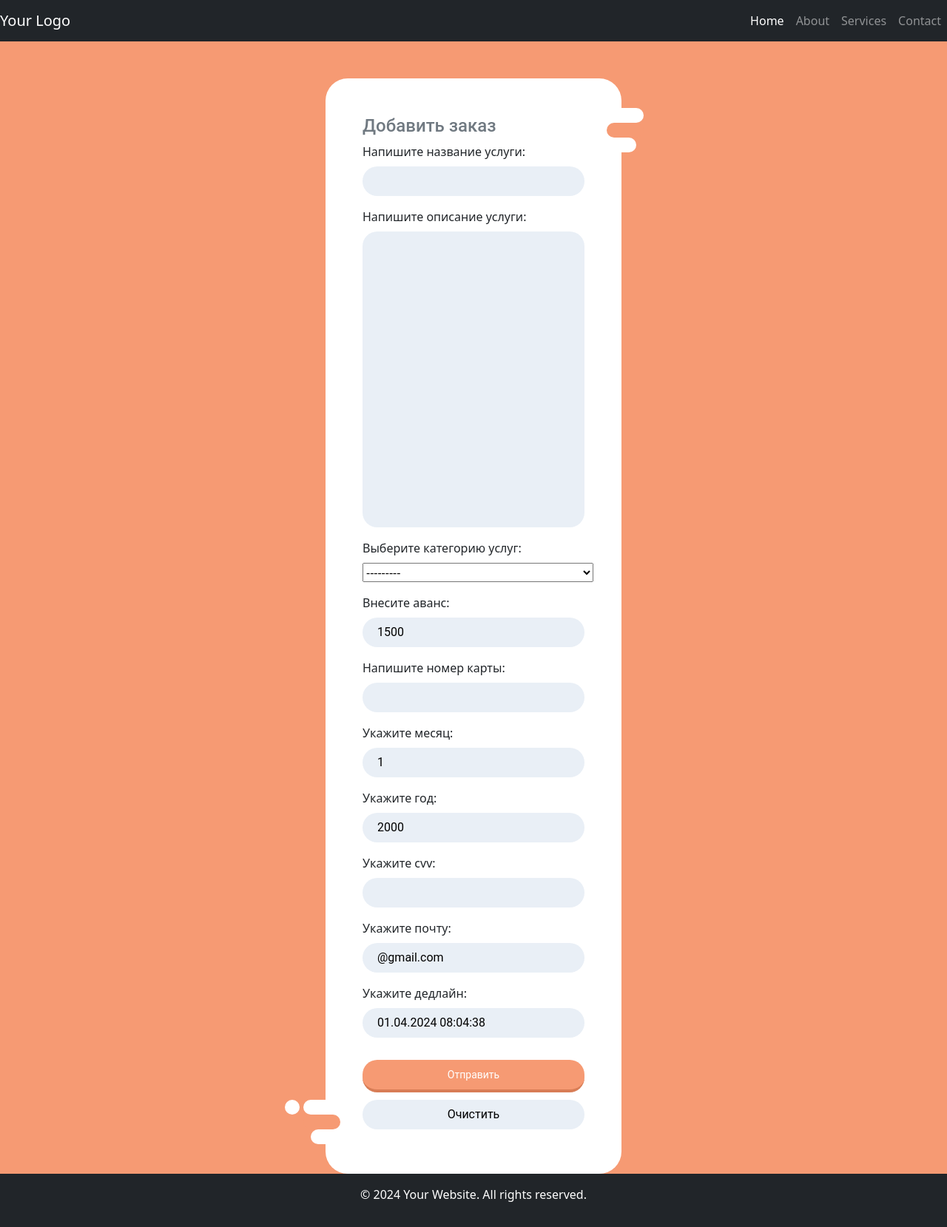
After one commit to narmuhamedov/KKS.com, a Django app: page /create_services/ in a window 1280 px wide. The commit adds this page. Shown: the whole page at 74% size. Run offline with Django 5.2, Linux system fonts and the light colour scheme; some libraries are stand-ins or nearby versions.

Commit message:
'services'

```diff
--- a/main/settings.py
+++ b/main/settings.py
@@ -30,6 +30,7 @@ INSTALLED_APPS = [
     'django.contrib.messages',
     'django.contrib.staticfiles',
     'blog',
+    'services',
 ]
 
 MIDDLEWARE = [
--- a/main/urls.py
+++ b/main/urls.py
@@ -5,7 +5,8 @@ from django.conf.urls.static import static
 
 urlpatterns = [
     path('admin/', admin.site.urls),
-    path('', include("blog.urls"))
+    path('', include("blog.urls")),
+    path('', include("services.urls")),
 ]
 
 urlpatterns += static(settings.MEDIA_URL, document_root=settings.MEDIA_ROOT)
--- /dev/null
+++ b/services/admin.py
@@ -0,0 +1,4 @@
+from django.contrib import admin
+from services.models import Service
+
+admin.site.register(Service)
--- /dev/null
+++ b/services/apps.py
@@ -0,0 +1,6 @@
+from django.apps import AppConfig
+
+
+class ServicesConfig(AppConfig):
+    default_auto_field = 'django.db.models.BigAutoField'
+    name = 'services'
--- /dev/null
+++ b/services/forms.py
@@ -0,0 +1,8 @@
+from django import forms
+from services.models import Service
+
+
+class ServiceForm(forms.ModelForm):
+    class Meta:
+        model = Service
+        fields = "__all__"
--- /dev/null
+++ b/services/models.py
@@ -0,0 +1,30 @@
+from datetime import datetime
+from django.db import models
+from django.core.validators import MinValueValidator, MaxValueValidator
+
+CHOICES_SERVICES = (
+    ('Разработка веб сайтов', 'Разработка веб сайтов'),
+    ('Разработка мобильных приложений', 'Разработка мобильных приложений'),
+    ('Разработка DescTopApp', 'Разработка DescTopApp'),
+)
+
+
+class Service(models.Model):
+    title = models.CharField(max_length=100, verbose_name='Напишите название услуги')
+    description = models.TextField(verbose_name='Напишите описание услуги')
+    choices_services = models.CharField(max_length=100, choices=CHOICES_SERVICES,
+                                        verbose_name='Выберите категорию услуг')
+    prepaid_expense = models.PositiveIntegerField(validators=[MinValueValidator(1000),
+                                                              MaxValueValidator(3000)],
+                                                  verbose_name='Внесите аванс', default=1500)
+    card_number = models.CharField(max_length=16, verbose_name='Напишите номер карты')
+    card_month = models.PositiveIntegerField(null=True,
+                                             verbose_name='Укажите месяц', default=1)
+    card_year = models.PositiveIntegerField(null=True,
+                                            verbose_name='Укажите год', default=2000)
+    card_cvv = models.CharField(max_length=3, verbose_name='Укажите cvv')
+    email = models.EmailField(verbose_name='Укажите почту', default='@gmail.com')
+    dead_line = models.DateTimeField(verbose_name='Укажите дедлайн', default=datetime.now())
+
+    def __str__(self):
+        return f'{self.title} - {self.dead_line}'
--- /dev/null
+++ b/services/tests.py
@@ -0,0 +1,3 @@
+from django.test import TestCase
+
+# Create your tests here.
--- /dev/null
+++ b/services/urls.py
@@ -0,0 +1,7 @@
+from django.urls import path
+from . import views
+
+urlpatterns = [
+    path('services_list/', views.service_list_view),
+    path('create_services/', views.create_service),
+]
--- /dev/null
+++ b/services/views.py
@@ -0,0 +1,25 @@
+from django.shortcuts import render
+from . import forms, models
+from django.http import HttpResponse
+
+
+def service_list_view(request):
+    if request.method == 'GET':
+        services = models.Service.objects.all()
+        return render(request, template_name='services.html',
+                      context={
+                          'services': services
+                      })
+
+
+def create_service(request):
+    if request.method == "POST":
+        form = forms.ServiceForm(request.POST, request.FILES)
+        if form.is_valid():
+            form.save()
+            return HttpResponse('Вы оставили заказ ожидайте звонка специалиста,'
+                                '<a href="/services_list/">К моим заказам</a>')
+    else:
+        form = forms.ServiceForm()
+    return render(request, template_name='create_service.html',
+                  context={'form': form})
--- /dev/null
+++ b/static/css/create_service.css
@@ -0,0 +1,92 @@
+* {
+   box-sizing: border-box;
+}
+body {
+   background: #f69a73;
+}
+.decor {
+   position: relative;
+   max-width: 400px;
+   margin: 50px auto 0;
+   background: white;
+   border-radius: 30px;
+}
+.form-left-decoration, .form-right-decoration {
+   content: "";
+   position: absolute;
+   width: 50px;
+   height: 20px;
+   background: #f69a73;
+   border-radius: 20px;
+}
+.form-left-decoration {
+   bottom: 60px;
+   left: -30px;
+}
+.form-right-decoration {
+   top: 60px;
+   right: -30px;
+}
+.form-left-decoration:before, .form-left-decoration:after, .form-right-decoration:before, .form-right-decoration:after {
+   content: "";
+   position: absolute;
+   width: 50px;
+   height: 20px;
+   border-radius: 30px;
+   background: white;
+}
+.form-left-decoration:before {
+   top: -20px;
+}
+.form-left-decoration:after {
+   top: 20px;
+   left: 10px;
+}
+.form-right-decoration:before {
+   top: -20px;
+   right: 0;
+}
+.form-right-decoration:after {
+   top: 20px;
+   right: 10px;
+}
+.circle {
+   position: absolute;
+   bottom: 80px;
+   left: -55px;
+   width: 20px;
+   height: 20px;
+   border-radius: 50%;
+   background: white;
+}
+.form-inner {
+   padding: 50px;
+}
+.form-inner input, .form-inner textarea {
+   display: block;
+   width: 100%;
+   padding: 0 20px;
+   margin-bottom: 10px;
+   background: #E9EFF6;
+   line-height: 40px;
+   border-width: 0;
+   border-radius: 20px;
+   font-family: 'Roboto', sans-serif;
+}
+.form-inner input[type="submit"] {
+   margin-top: 30px;
+   background: #f69a73;
+   border-bottom: 4px solid #d87d56;
+   color: white;
+   font-size: 14px;
+}
+.form-inner textarea {
+   resize: none;
+}
+.form-inner h3 {
+   margin-top: 0;
+   font-family: 'Roboto', sans-serif;
+   font-weight: 500;
+   font-size: 24px;
+   color: #707981;
+}
--- /dev/null
+++ b/templates/create_service.html
@@ -0,0 +1,16 @@
+{% load static %}
+{% include 'header.html' %}
+<link rel="stylesheet" href="{% static 'css/create_service.css' %}">
+<form class="decor" action="/create_services/" method="POST" enctype="multipart/form-data">
+    <div class="form-left-decoration"></div>
+    <div class="form-right-decoration"></div>
+    <div class="circle"></div>
+    <div class="form-inner">
+        <h3>Добавить заказ</h3>
+        {% csrf_token %}
+        {{form.as_p}}
+        <input type="submit" value="Отправить">
+        <input type="reset" value="Очистить">
+    </div>
+</form>
+{% include 'footer.html' %}
--- a/templates/header.html
+++ b/templates/header.html
@@ -24,7 +24,7 @@
         <a class="nav-link" href="/about/">About</a>
       </li>
       <li class="nav-item">
-        <a class="nav-link" href="#">Services</a>
+        <a class="nav-link" href="/create_services/">Services</a>
       </li>
       <li class="nav-item">
         <a class="nav-link" href="/contact/">Contact</a>
```
Also changed, not shown: templates/services.html (added, +26 -0 lines), blog/migrations/0007_alter_blogtable_options_alter_contact_options_and_more.py (added), db.sqlite3, services/__init__.py (added), services/migrations/0001_initial.py (added), services/migrations/0002_alter_service_card_month_alter_service_dead_line.py (added), services/migrations/0003_alter_service_card_year_alter_service_dead_line.py (added), services/migrations/__init__.py (added).
